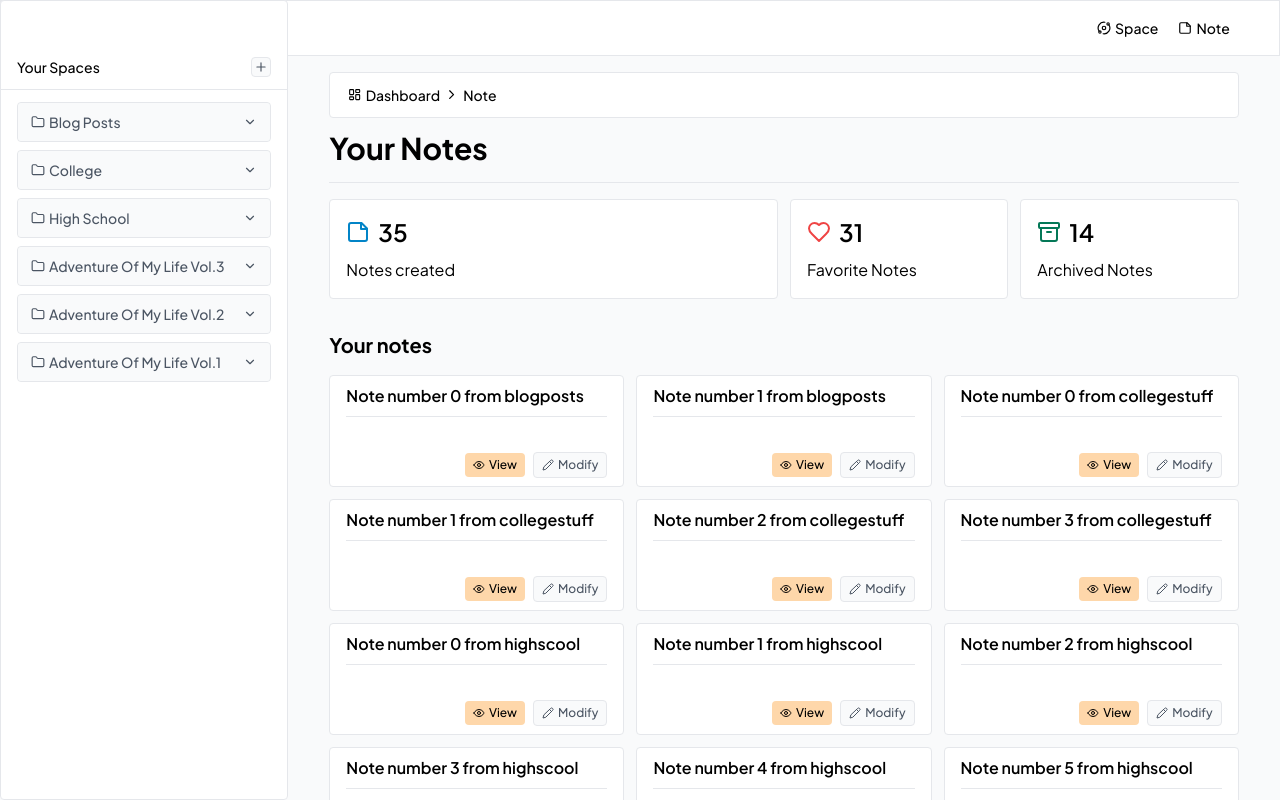
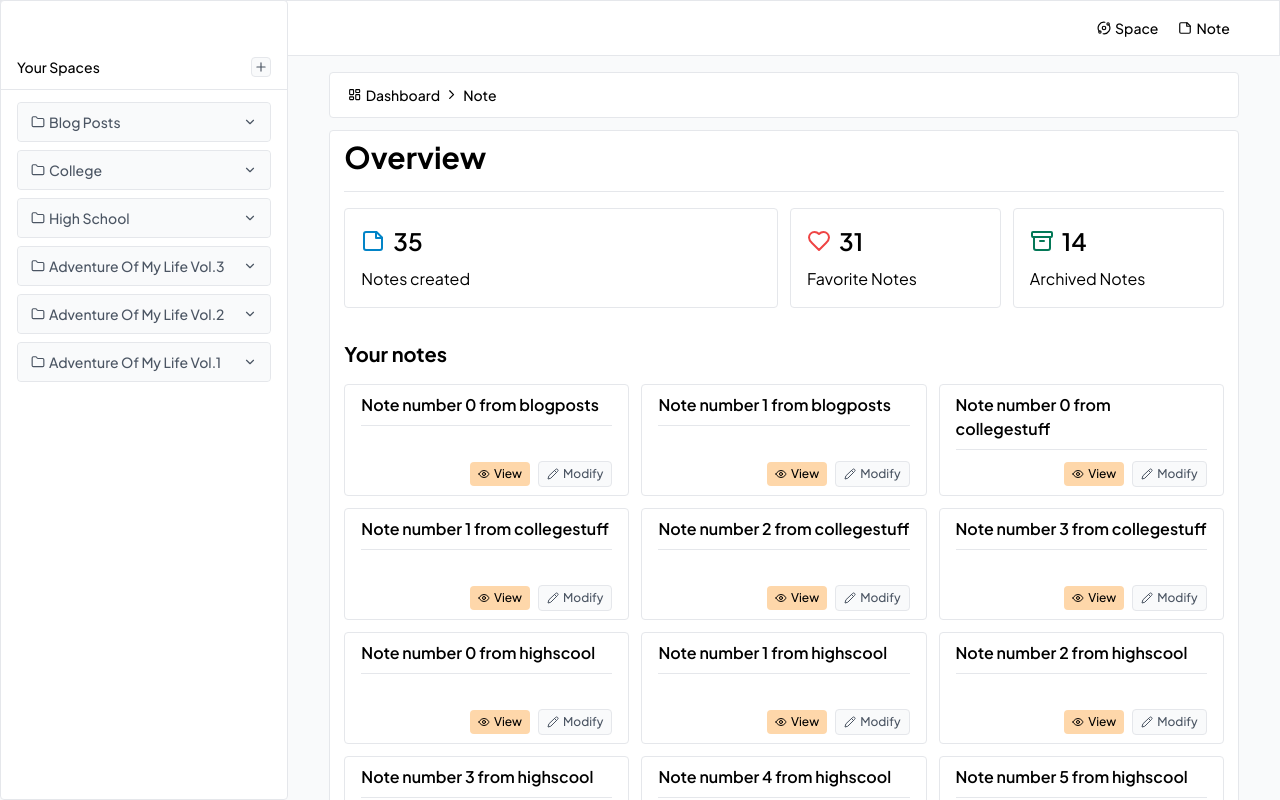
Before and after one commit to spacenotes-id/website, a Next.js app: page /dashboard/note in a window 1280 px wide. Shown: the top 800 px of the page. Built offline with nearby package versions, Linux system fonts and the light colour scheme.

Commit message:
style(pages): add paper to each page

```diff
--- a/src/app/dashboard/(space)/note/page.tsx
+++ b/src/app/dashboard/(space)/note/page.tsx
@@ -11,8 +11,8 @@ import Link from 'next/link'
 
 function NotePage() {
   return (
-    <>
-      <Title>Your Notes</Title>
+    <Paper className='py-2 px-3.5 rounded min-h-[calc(100vh-9.25rem)]'>
+      <Title>Overview</Title>
 
       <div className='grid gap-3 grid-cols-[repeat(auto-fit,minmax(min(100%,8rem),1fr))]'>
         <Paper className='p-4 rounded col-span-2'>
@@ -78,7 +78,7 @@ function NotePage() {
           })}
         </div>
       </div>
-    </>
+    </Paper>
   )
 }
 
--- a/src/app/dashboard/(space)/space/page.tsx
+++ b/src/app/dashboard/(space)/space/page.tsx
@@ -12,8 +12,8 @@ const items: TBreadcrumb[] = [{ label: 'Space', path: '/dashboard/space' }]
 
 function SpacePage() {
   return (
-    <>
-      <Title>Manage Your Space</Title>
+    <Paper className='py-2 px-3.5 rounded min-h-[calc(100vh-9.25rem)]'>
+      <Title>Overview</Title>
 
       <div className='grid gap-3 grid-cols-[repeat(auto-fit,minmax(min(100%,8rem),1fr))]'>
         <Paper className='p-4 rounded'>
@@ -72,7 +72,7 @@ function SpacePage() {
           })}
         </div>
       </div>
-    </>
+    </Paper>
   )
 }
 
--- a/src/app/dashboard/page.tsx
+++ b/src/app/dashboard/page.tsx
@@ -1,3 +1,5 @@
+import { Paper } from '@/components/paper'
+import { Title } from '@/components/title'
 import { withBreadcrumb } from '@/components/with-breadcrumb'
 
 import type { Metadata } from 'next'
@@ -7,7 +9,15 @@ export const metadata: Metadata = {
 }
 
 function DashboardPage() {
-  return <h1>Dashboard</h1>
+  return (
+    <Paper className='py-2 px-3.5 rounded min-h-[calc(100vh-9.25rem)]'>
+      <Title>Dashboard</Title>
+
+      <p className='mt-24 text-center'>
+        <em>Nothing to see here yet, but stay tuned!</em>
+      </p>
+    </Paper>
+  )
 }
 
 export default withBreadcrumb(DashboardPage)
```
